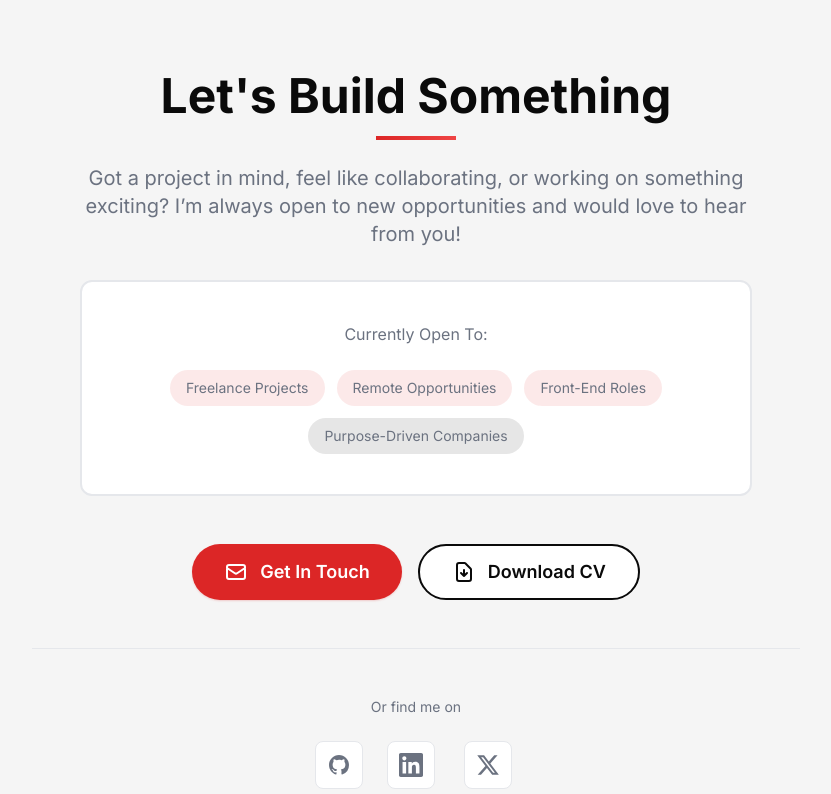
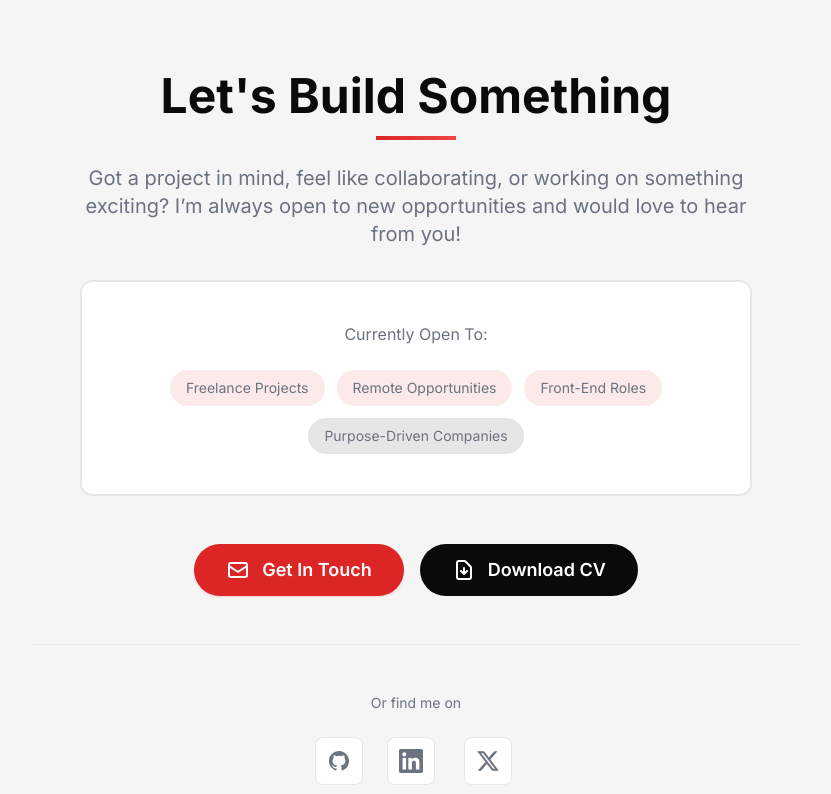
Before and after one commit to kondwanimuwowo/kondwani-portfolio, a React (Vite) app: page / in a window 1280 px wide. Shown: the part 4775-5569 px from the top of the page, without its empty margins (224-1055 px from the left). Built offline with nearby package versions, Linux system fonts and the light colour scheme.

Commit message:
feature: Add fade-in animation to sections and style resume download button

```diff
--- a/src/components/About/About.jsx
+++ b/src/components/About/About.jsx
@@ -12,7 +12,7 @@ function About() {
   }, [isExpanded]);
 
   return (
-    <section id="about" className="section-padding bg-light-secondary">
+    <section id="about" className="section-padding bg-light-secondary fade-in">
       <div className="container-custom">
         <div className="max-w-4xl mx-auto">
           <div className="text-center mb-6">
--- a/src/components/BeyondCode/BeyondCode.jsx
+++ b/src/components/BeyondCode/BeyondCode.jsx
@@ -8,7 +8,7 @@ const iconMap = {
 
 function BeyondCode() {
   return (
-    <section id="beyond" className="section-padding bg-light">
+    <section id="beyond" className="section-padding bg-light fade-in">
       <div className="container-custom">
         {/* Section Header */}
         <div className="text-center mb-12">
--- a/src/components/Contact/Contact.jsx
+++ b/src/components/Contact/Contact.jsx
@@ -1,6 +1,6 @@
 function Contact() {
   return (
-    <section id="contact" className="section-padding bg-light-secondary">
+    <section id="contact" className="section-padding bg-light-secondary fade-in">
       <div className="container-custom">
         <div className="max-w-3xl mx-auto text-center">
           {/* Section Header */}
@@ -57,9 +57,9 @@ function Contact() {
             </a>
 
             <a
-              href="/resume.pdf"
+              href="/kondwani-resume.pdf"
               download="Kondwani_Muwowo_Resume.pdf"
-              className="inline-flex items-center gap-3 px-8 py-3 bg-light border-2 border-dark hover:bg-dark text-dark hover:text-white font-semibold rounded-full transition-all duration-300 text-lg"
+              className="inline-flex items-center gap-3 px-8 py-3 bg-dark border-1 border-dark hover:bg-dark-secondary text-white font-semibold rounded-full transition-all duration-300 text-lg"
             >
               <svg
                 className="w-6 h-6"
--- a/src/components/Hero/Hero.jsx
+++ b/src/components/Hero/Hero.jsx
@@ -2,7 +2,7 @@ function Hero() {
   return (
     <section
       id="hero"
-      className="min-h-screen flex items-center justify-center section-padding pt-32 bg-light"
+      className="min-h-screen flex items-center justify-center section-padding pt-32 bg-light fade-in"
     >
       <div className="container-custom">
         <div className="grid grid-cols-1 lg:grid-cols-2 gap-12 items-center">
--- a/src/components/Projects/Projects.jsx
+++ b/src/components/Projects/Projects.jsx
@@ -2,7 +2,7 @@ import { projects } from "../../data/projects";
 
 function Projects() {
   return (
-    <section id="projects" className="section-padding bg-light">
+    <section id="projects" className="section-padding bg-light fade-in">
       <div className="container-custom">
         {/* Section Header */}
         <div className="text-center mb-16">
--- a/src/components/Skills/Skills.jsx
+++ b/src/components/Skills/Skills.jsx
@@ -32,7 +32,7 @@ const iconMap = {
 
 function Skills() {
   return (
-    <section id="skills" className="section-padding bg-light-secondary">
+    <section id="skills" className="section-padding bg-light-secondary fade-in">
       <div className="container-custom">
         {/* Section Header */}
         <div className="text-center mb-16">
--- a/src/data/skills.js
+++ b/src/data/skills.js
@@ -41,5 +41,5 @@ export const techStack = [
   { name: "Git", icon: "git" },
   { name: "Figma", icon: "figma" },
   { name: "Adobe CC", icon: "adobe" },
-  { name: "VSCode", icon: "vscode" },
+  { name: "VS Code", icon: "vscode" },
 ];
--- a/src/index.css
+++ b/src/index.css
@@ -25,4 +25,13 @@
     -webkit-text-fill-color: transparent;
     background-clip: text;
   }
+
+    .fade-in {
+    animation: fadeIn 0.8s ease-in-out;
+  }
+
+  @keyframes fadeIn {
+    from { opacity: 0; transform: translateY(20px); }
+    to { opacity: 1; transform: translateY(0); }
+  }
 }
```
